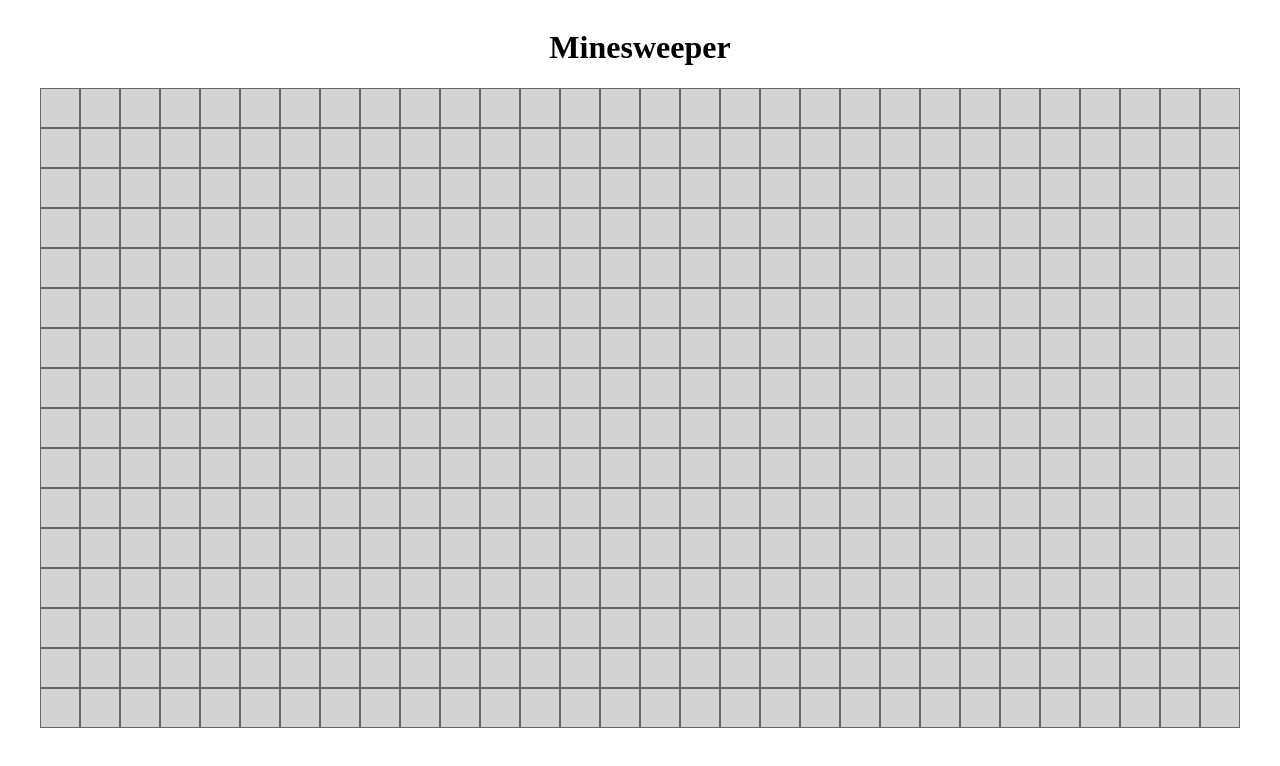
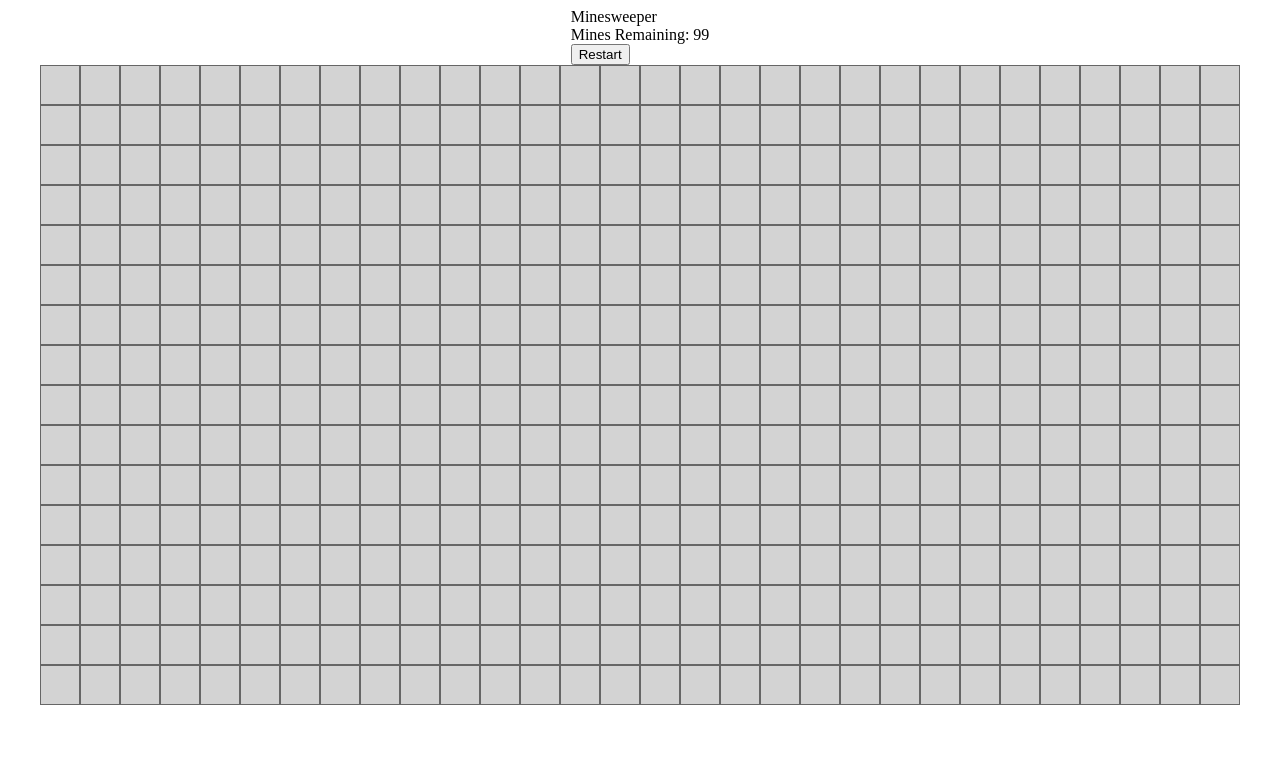
Before and after one commit to KnutStorvestre/minesweeper, a React (Vite) app: page / in a window 1280 px wide. Shown: the top 766 px of the page. Built offline with nearby package versions, Linux system fonts and the light colour scheme; a web font is replaced by a local one.

Commit message:
Created a basic header

```diff
--- a/src/App.tsx
+++ b/src/App.tsx
@@ -1,6 +1,8 @@
 import Board from "./content/Board";
+import Header from "./content/Header";
 import generateBoard from "./utils/generateBoard.ts";
 import "./App.css";
+
 export default function App() {
   // Beginner difficulty
   // 10 mines on a 9x9 grid
@@ -31,7 +33,11 @@ export default function App() {
 
   return (
     <div className="board-container">
-      <h1>Minesweeper</h1>
+      <Header
+        minesRemaining={numMines}
+        isGameOver={false}
+        onRestart={() => {}}
+      />
       <Board numRows={numRows} numCols={numColumns} grid={grid} />
     </div>
   );
--- /dev/null
+++ b/src/content/Header.tsx
@@ -0,0 +1,26 @@
+interface HeaderProps {
+  minesRemaining: number;
+  isGameOver: boolean;
+  onRestart: () => void;
+}
+
+const Header: React.FC<HeaderProps> = ({
+  minesRemaining,
+  isGameOver,
+  onRestart,
+}) => {
+  return (
+    <div className="header">
+      <div className="logo">Minesweeper</div>
+      <div className="info">
+        <div className="mines-remaining">Mines Remaining: {minesRemaining}</div>
+        {isGameOver && <div className="game-over">Game Over!</div>}
+        <button className="restart-button" onClick={onRestart}>
+          Restart
+        </button>
+      </div>
+    </div>
+  );
+};
+
+export default Header;
--- a/src/main.tsx
+++ b/src/main.tsx
@@ -1,7 +1,6 @@
 import React from "react";
 import ReactDOM from "react-dom/client";
 import App from "./App.tsx";
-import "./index.css";
 
 ReactDOM.createRoot(document.getElementById("root")!).render(
   <React.StrictMode>
```
Also changed, not shown: src/index.css (deleted).
